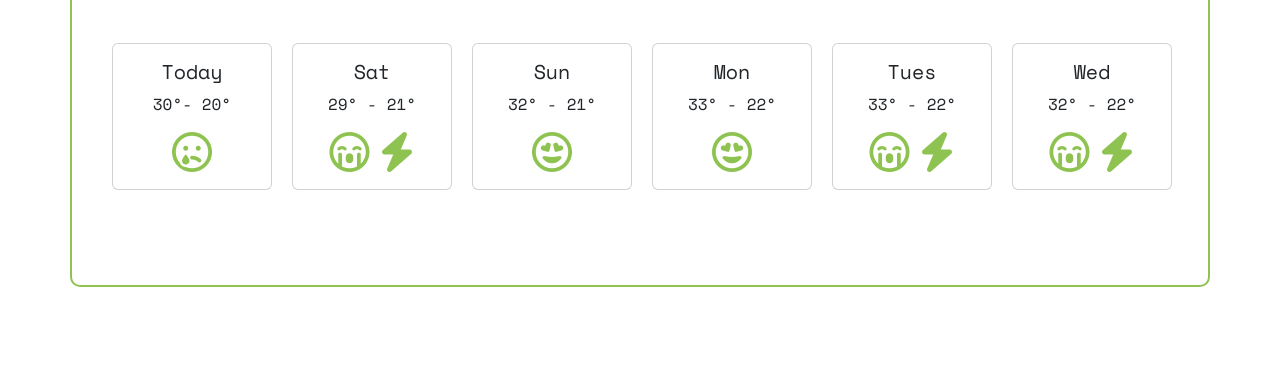
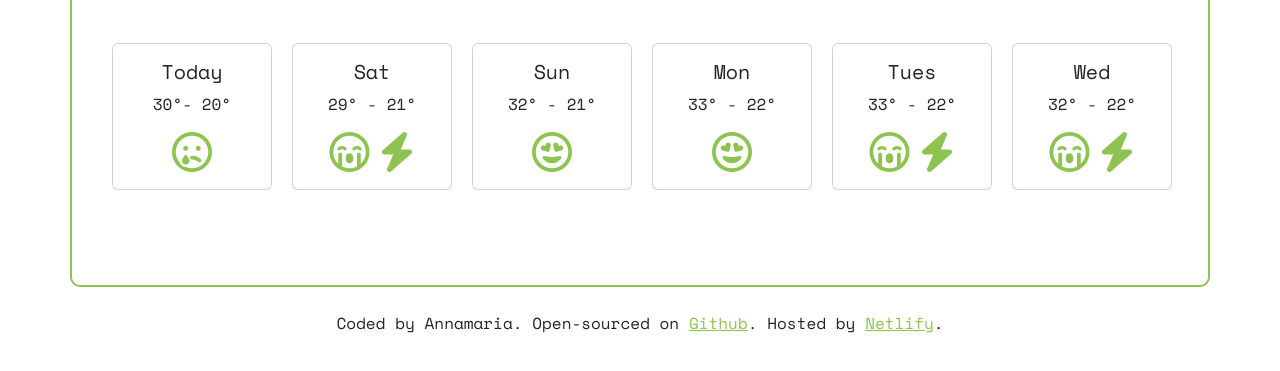
Before and after one commit to annamariakou/weather-app-, a plain HTML site: page index.html in a window 1280 px wide. Shown: the part 315-686 px from the top of the page. Drawn offline with nearby package versions, Linux system fonts and the light colour scheme; no server answers.

Commit message:
added footer

```diff
--- a/index.html
+++ b/index.html
@@ -100,7 +100,8 @@
                             </div>
                           </div>
 </div>
-</div>
+</div><br>
+<span class="footer">Coded by Annamaria. Open-sourced on <a href="https://github.com/annamariakou/weather-app-">Github</a>. Hosted by <a href="https://shiny-fenglisu-a30b72.netlify.app/">Netlify</a>.</span>
 
     <script src="index.js"></script>
   </body>
--- a/styles.css
+++ b/styles.css
@@ -18,6 +18,13 @@ h1 {
     display: block;
     margin: 0 auto;
   }
+
+  .footer {
+    text-align: center;
+    display: block;
+    margin: 0 auto;
+      }
+
   .row {
     text-align: center;
     padding: 30px 0 55px 0px;
@@ -65,3 +72,7 @@ h1 {
     cursor: pointer;
     color: #8fc351;
   }
+
+a:link {
+  color: #8fc351;
+}
```
